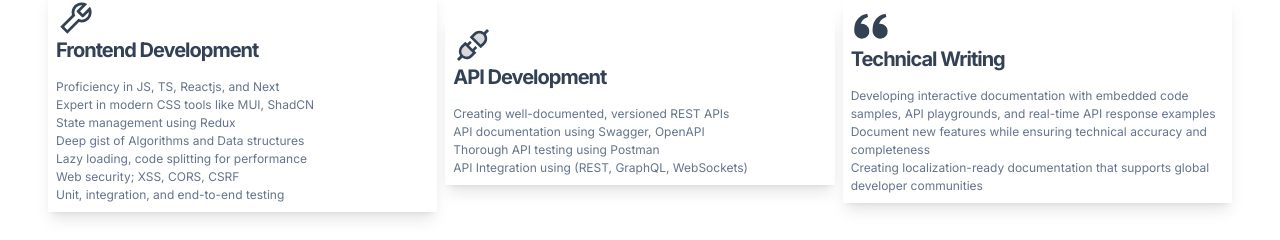
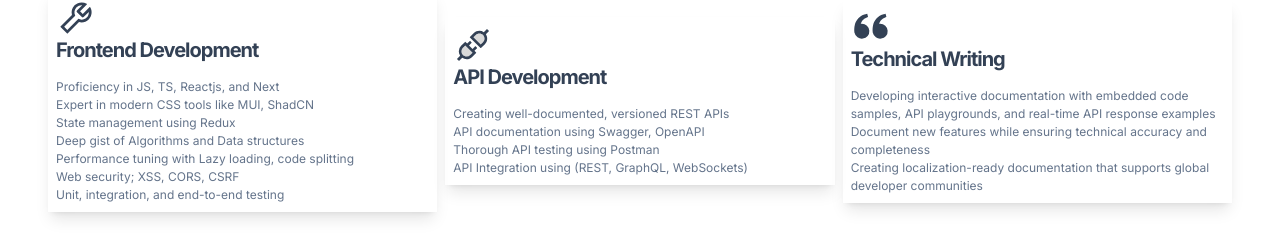
Before and after one commit to Brucedevnairobi/portfolio-website, a Next.js app: page / in a window 1280 px wide. Shown: the part 1586-1826 px from the top of the page. Built offline with nearby package versions, Linux system fonts and the light colour scheme.

Commit message:
a good UI

```diff
--- a/app/page.tsx
+++ b/app/page.tsx
@@ -192,7 +192,7 @@ export default function Home() {
                   Deep gist of Algorithms and Data structures
                 </li>
                 <li className="text-[12px]">
-                  Lazy loading, code splitting for performance
+                Performance tuning with Lazy loading, code splitting
                 </li>
                 <li className="text-[12px]">Web security; XSS, CORS, CSRF</li>
                 <li className="text-[12px]">
```
